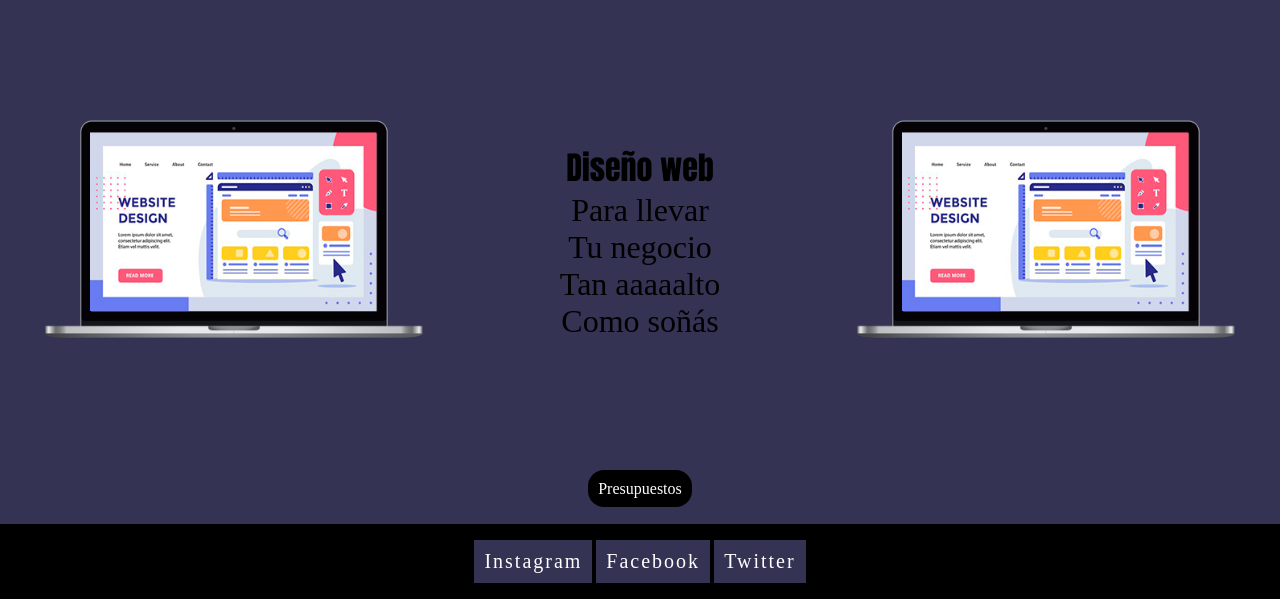
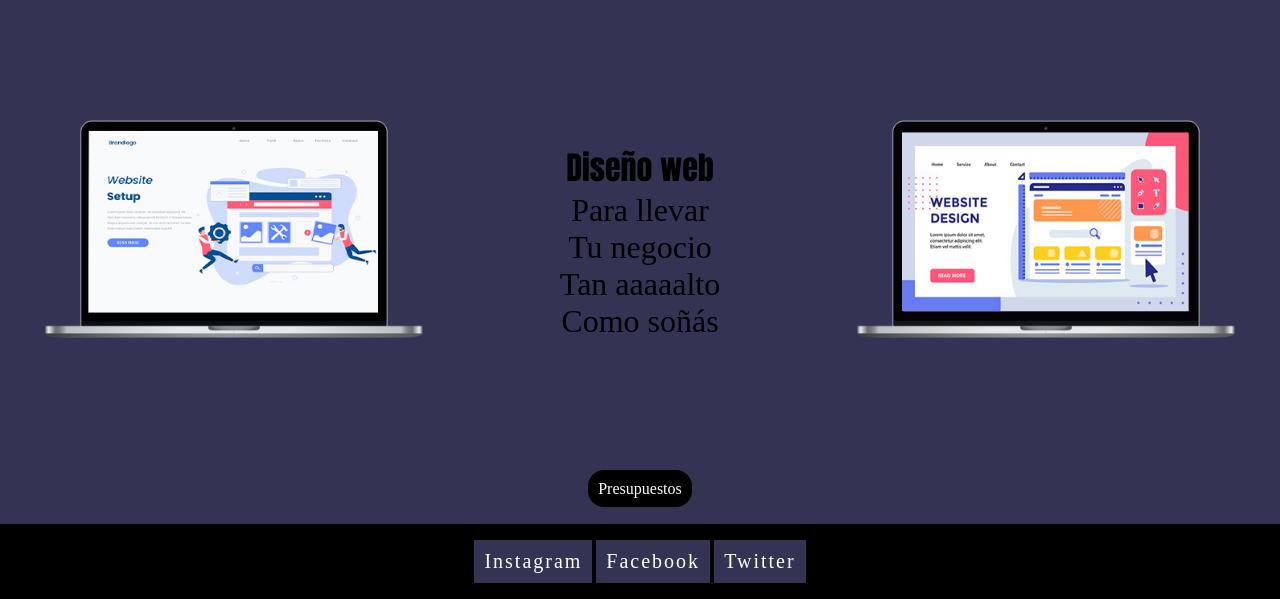
Before and after one commit to NahuelFV/Mi-Primera-web-coder-house, a website: page index.html in a window 1280 px wide. Shown: the part 201-800 px from the top of the page. Drawn offline with Linux system fonts and the light colour scheme.

Commit message:
cambio el fondo de la lap 1

```diff
--- a/index.html
+++ b/index.html
@@ -31,7 +31,7 @@
 
     <div class="contenedor_medio">
         <div class="izquierda">
-            <img class="compu" src="img/lap2.png" alt="lap">
+            <img class="compu" src="img/lap1.png" alt="lap">
         </div>
         <div class="medio">
             <p><span>Diseño web</span>  <br> Para llevar <br> Tu negocio <br> Tan aaaaalto <br> Como soñás</p>
```
Also changed, not shown: img/lap1.png (added).
